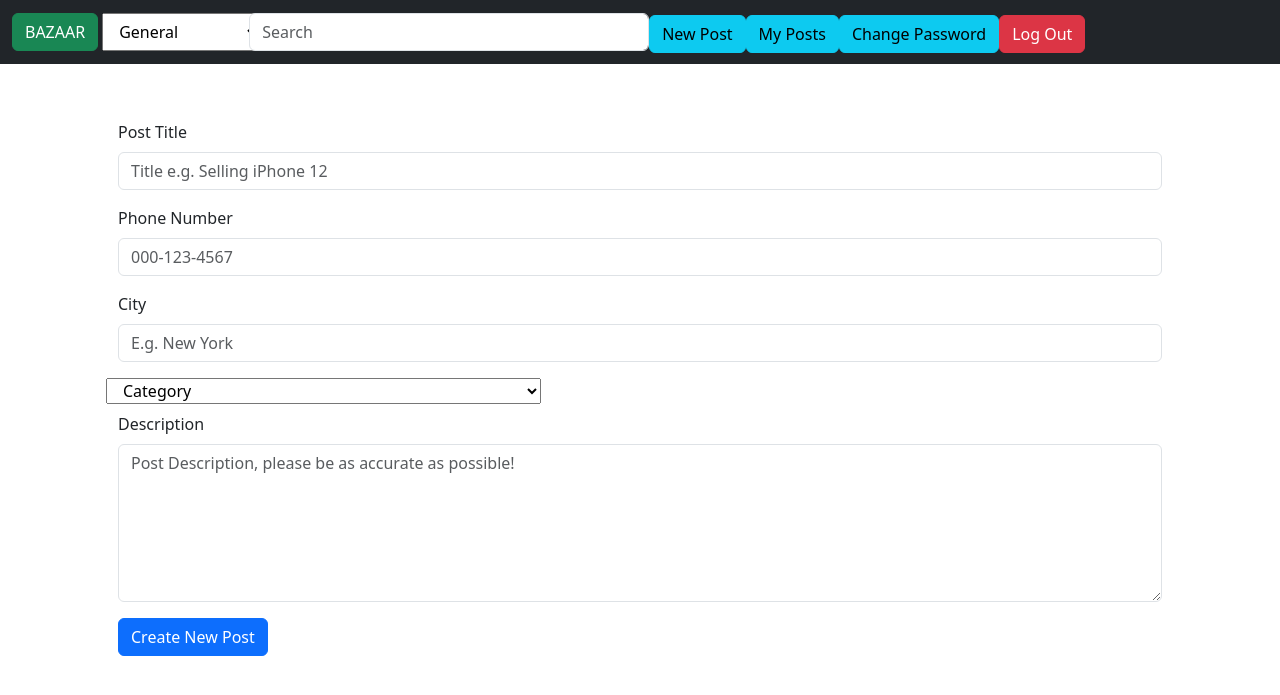
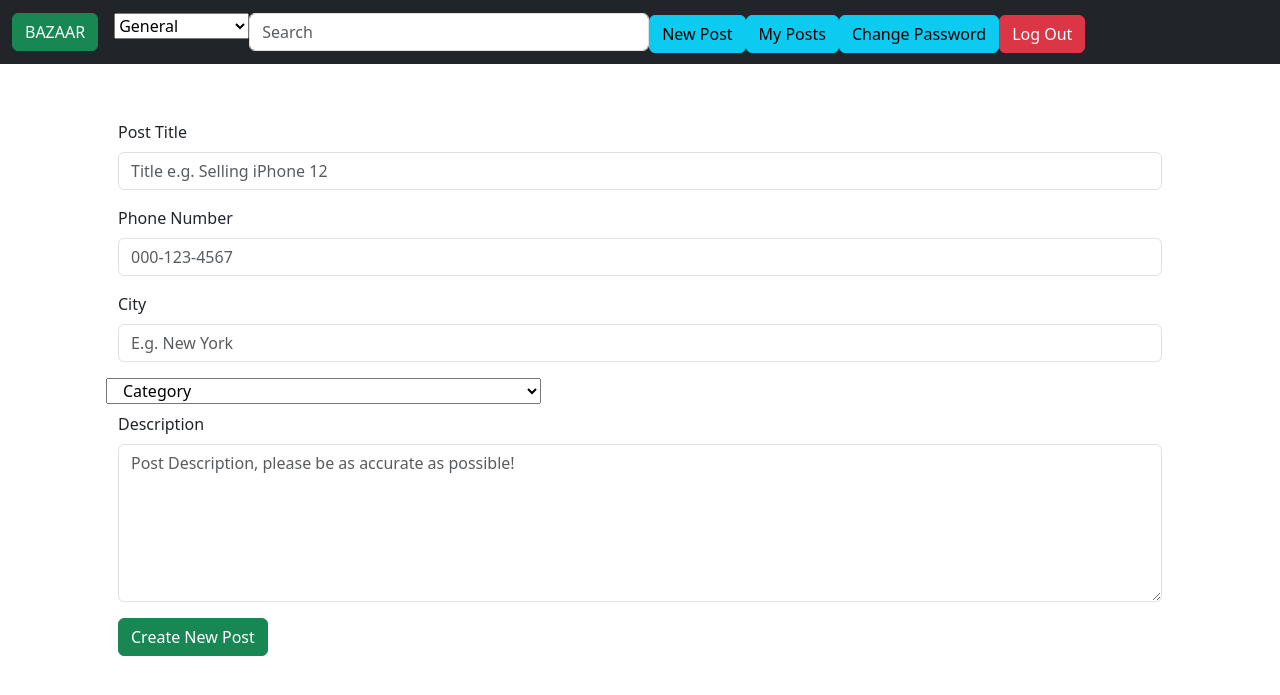
Before and after one commit to ionut-th/webapp, a Flask app: page /newpost in a window 1280 px wide. Shown: the top 695 px of the page. Run offline with Flask 2, Linux system fonts and the light colour scheme; a user stored in the database is signed in; some libraries are stand-ins or nearby versions.

Commit message:
Small Fixes/Updates

```diff
--- a/flaskr/app.py
+++ b/flaskr/app.py
@@ -2,24 +2,32 @@ import os, time
 
 from flask import Flask, flash, jsonify, redirect, render_template, request, session
 from flask_session import Session
+
 from tempfile import mkdtemp
 from werkzeug.exceptions import default_exceptions, HTTPException, InternalServerError
 from werkzeug.security import check_password_hash, generate_password_hash
 from datetime import *
 from sqlalchemy import *
 from sqlbase import *
-from helpers import apology, login_required, usd
+from helpers import *
+from werkzeug.utils import secure_filename
+
+
 
 # Configure application
+UPLOAD_FOLDER = '/flaskr/upload'
+ALLOWED_EXTENSION = {'jpg', 'png', 'jpeg'}
+
+
 # ./templates  up the path into templates
 template_dir = os.path.abspath('./flaskr/templates')
 # also set template folder path
 app = Flask(__name__, template_folder=template_dir)
 app.config.from_object("config.DevelopmentConfig")
-
+# configure upload folder
+app.config['UPLOAD_FOLDER'] = UPLOAD_FOLDER
 # Ensure templates are auto-reloaded
 app.config["TEMPLATES_AUTO_RELOAD"] = True
-
 engine = create_engine("sqlite:///flaskr/database/ehub.db", echo=True)
 
 
@@ -51,6 +59,10 @@ categories = [
     'Lost / Found'
 ]
 
+
+
+def allowed_file(filename):
+    return '.' in filename and filename.rsplit('.', 1)[1].lower() in ALLOWED_EXTENSION
 
 @app.route("/search", methods=['GET', 'POST'])
 def search():
@@ -96,7 +108,7 @@ def index():
     # When reached this route select from the database 10 most recent posts
     # Create a list with titles and descriptions
     # When clicked on links, the link should redirect/render the post page
-    s = "SELECT * FROM posts ORDER BY posts.postDate ASC LIMIT 20"
+    s = "SELECT * FROM posts ORDER BY posts.postDate DESC LIMIT 20"
     db = engine.connect()
     res = db.execute(s)
     return render_template("index.html", listPosts=res)
@@ -110,7 +122,7 @@ def myposts():
     # Also preset a button for each post to allow deletion of the post
     db = engine.connect()
     userID = session['user_id']
-    s = "SELECT * FROM posts WHERE posts.owner_id == (?)"
+    s = "SELECT * FROM posts WHERE posts.owner_id == (?) ORDER BY posts.postDate DESC"
 
     if request.method == "POST":
         post_id = request.form.get("delete_button")
@@ -140,7 +152,7 @@ def newpost():
     # Render a page where you can create a new post
     # Query the database to add the new post
     if request.method == "POST":
-        print("NEW POST CREATED")
+
         _title = request.form.get("title")
         descr = request.form.get("description")
         catg = request.form.get("category")
--- a/flaskr/templates/layout.html
+++ b/flaskr/templates/layout.html
@@ -27,7 +27,7 @@
                 </a>
                 <form action="/search" method="POST">
                     <ul class="navbar-nav mr-auto">
-                        <div class="row mr-auto">
+                        <div class="mr-auto">
                             <select name="search_category" class="custom-select">
                                 <option selected>General</option>
                                 <option value="1">Job Listing</option>
@@ -38,7 +38,7 @@
                                 <option value="2">Lost / Found</option>
                             </select>
                         </div>
-                        <input class="form-control" style="width: 400px;" type="sumbit" placeholder="Search"
+                        <input class="form-control mr-auto" style="width: 400px;" type="sumbit" placeholder="Search"
                             aria-label="Search" name="search">
                     </ul>
                 </form>
--- a/flaskr/templates/newpost.html
+++ b/flaskr/templates/newpost.html
@@ -5,7 +5,7 @@ New Post
 {% endblock %}
 
 {% block main %}
-<form action="/newpost" method="post">
+<form action="/newpost" method="post" >
 
     <div class="mb-3">
         <h5 style="color: green;">{{msg}}</h5>
@@ -18,14 +18,12 @@ New Post
 
     <div class="mb-3">
         <label for="exampleFormControlInput2" class="form-label">Phone Number</label>
-        <input type="text" class="form-control" id="exampleFormControlInput2" name="phone"
-            placeholder="000-123-4567">
+        <input type="text" class="form-control" id="exampleFormControlInput2" name="phone" placeholder="000-123-4567">
     </div>
 
     <div class="mb-3">
         <label for="exampleFormControlInput3" class="form-label">City</label>
-        <input type="text" class="form-control" id="exampleFormControlInput3" name="city"
-            placeholder="E.g. New York">
+        <input type="text" class="form-control" id="exampleFormControlInput3" name="city" placeholder="E.g. New York">
     </div>
 
     <div class="row mr-auto col-sm-5 mt-2">
@@ -42,11 +40,14 @@ New Post
 
     <div class="mb-3 mt-2">
         <label for="exampleFormControlTextarea1" class="form-label">Description</label>
-        <textarea class="form-control" id="exampleFormControlTextarea1" name="description" rows="6" placeholder="Post Description, please be as accurate as possible!"></textarea>
+        <textarea class="form-control" id="exampleFormControlTextarea1" name="description" rows="6"
+            placeholder="Post Description, please be as accurate as possible!"></textarea>
     </div>
 
-    <div class="col-auto mx-auto ">
-        <button class="btn btn-primary" type="submit">Create New Post</button>
+
+
+    <div class="col-auto ml-0 mt-3 mb-3 ">
+        <button class="btn btn-success" type="submit">Create New Post</button>
     </div>
 
 
```
Also changed, not shown: README.md, flaskr/database/ehub.db.
